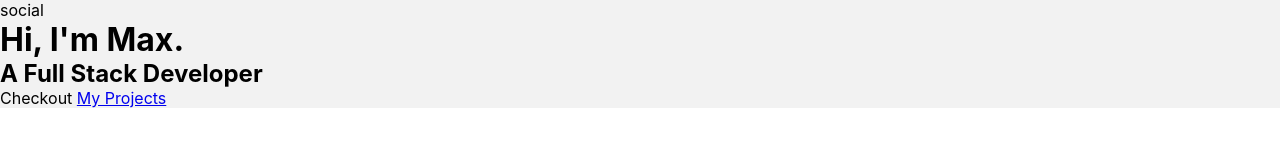
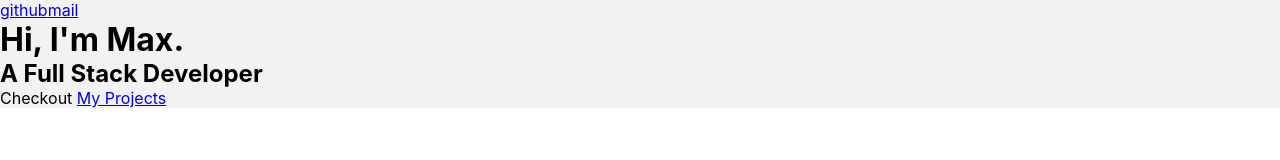
Before and after one commit to Velocima/portfolio, a React (Create React App) app: page / in a window 1280 px wide. Shown: the top 160 px of the page. Built offline with nearby package versions, Linux system fonts and the light colour scheme; a web font is replaced by a local one.

Commit message:
basic content added to social

```diff
--- a/src/components/Social.jsx
+++ b/src/components/Social.jsx
@@ -1,5 +1,10 @@
 import React from 'react';
 
 export default function Social() {
-	return <nav>social</nav>;
+	return (
+		<nav>
+			<a href='https://github.com/Velocima'>github</a>
+			<a href='mailto:'>mail</a>
+		</nav>
+	);
 }
```
